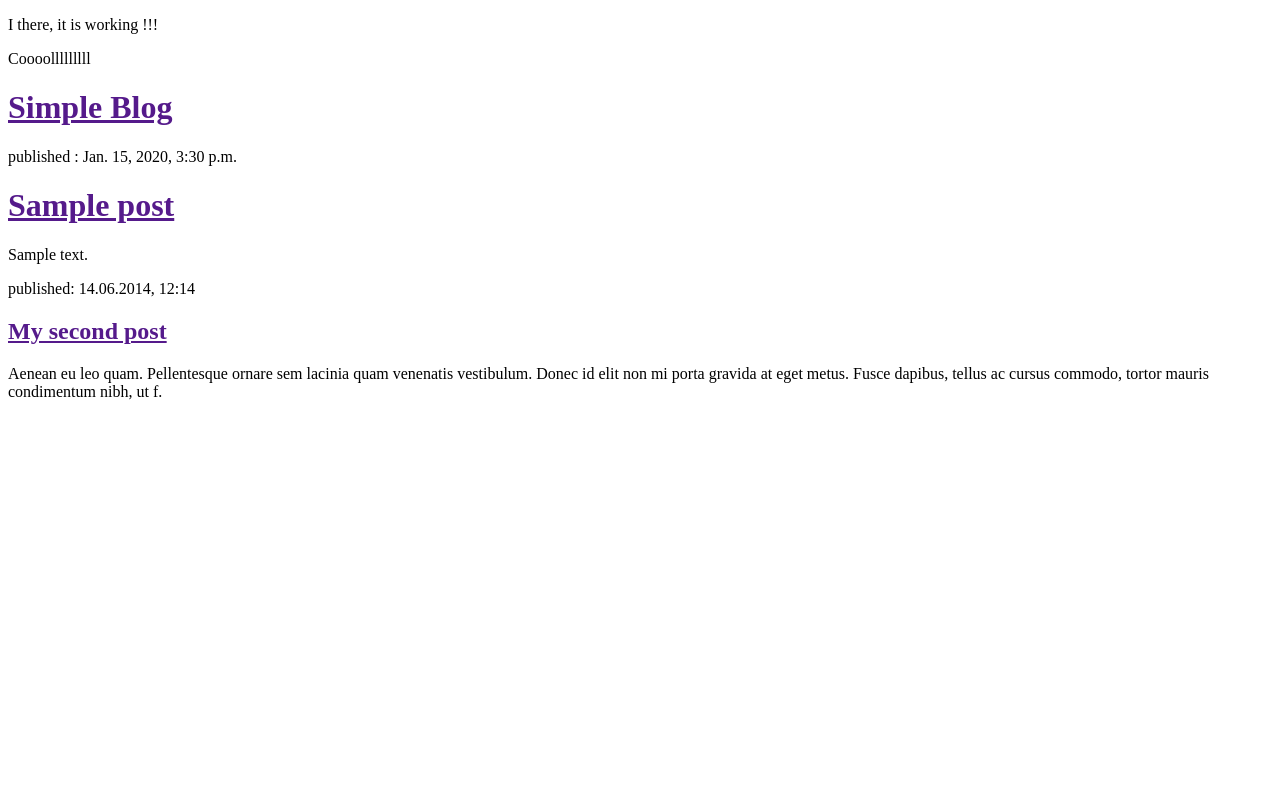
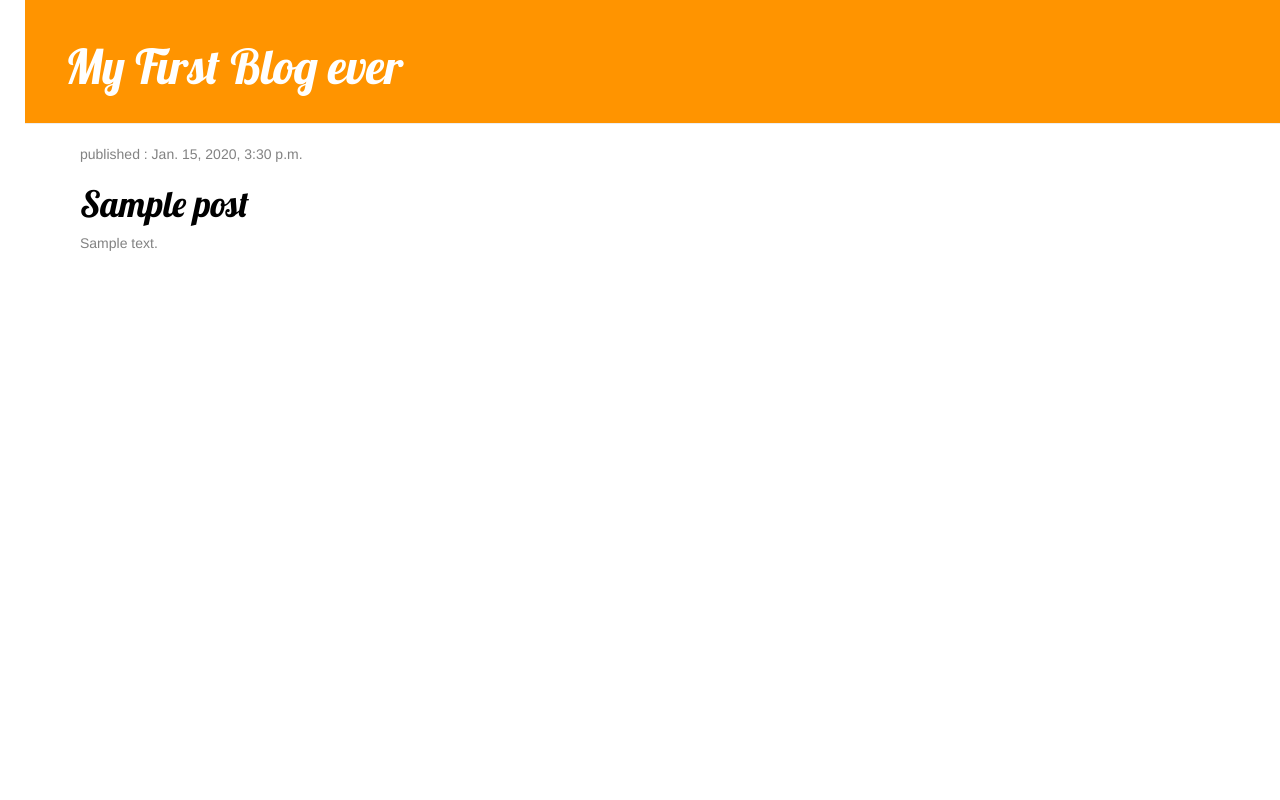
Before and after one commit to cicekapM/my-first-blog, a Django app: template blog/templates/blog/post_list.html in a window 1280 px wide. Run offline with Django 3.2, Linux system fonts and the light colour scheme; the template is opened without the code that fills it: values that come from a table or form of the project are taken from there, others are empty; tables that the repository leaves empty hold one stand-in row (values such as "Sample post"); some libraries are stand-ins or nearby versions.

Commit message:
Added view and template for detailed blog post as well as CSS for the site.

```diff
--- /dev/null
+++ b/blog/static/css/blog.css
@@ -0,0 +1,54 @@
+h1 a {
+  color : #FCA205 ;
+  font-family: 'Lobster';
+}
+
+body{
+  padding-left: 25px;
+}
+.page-header {
+    background-color: #ff9400;
+    margin-top: 0;
+    padding: 20px 20px 20px 40px;
+}
+
+.page-header h1, .page-header h1 a, .page-header h1 a:visited, .page-header h1 a:active {
+    color: #ffffff;
+    font-size: 36pt;
+    text-decoration: none;
+}
+
+.content {
+    margin-left: 40px;
+}
+
+h1, h2, h3, h4 {
+    font-family: 'Lobster', cursive;
+}
+
+.date {
+    color: #828282;
+}
+
+.save {
+    float: right;
+}
+
+.post-form textarea, .post-form input {
+    width: 100%;
+}
+
+.top-menu, .top-menu:hover, .top-menu:visited {
+    color: #ffffff;
+    float: right;
+    font-size: 26pt;
+    margin-right: 20px;
+}
+
+.post {
+    margin-bottom: 70px;
+}
+
+.post h1 a, .post h1 a:visited {
+    color: #000000;
+}
--- /dev/null
+++ b/blog/templates/blog/base.html
@@ -0,0 +1,23 @@
+{% load staticfiles %}
+<html>
+    <head>
+        <title>My First  blog</title>
+        <link rel="stylesheet" href="//maxcdn.bootstrapcdn.com/bootstrap/3.2.0/css/bootstrap.min.css">
+        <link rel="stylesheet" href="//maxcdn.bootstrapcdn.com/bootstrap/3.2.0/css/bootstrap-theme.min.css">
+        <link href='//fonts.googleapis.com/css?family=Lobster&subset=latin,latin-ext' rel='stylesheet' type='text/css'>
+        <link rel="stylesheet" href="{% static 'css/blog.css' %}">
+    </head>
+    <body>
+      <div class="page-header">
+          <h1><a href="/">My First Blog ever</a></h1>
+      </div>
+  <div class="content container">
+      <div class="row">
+          <div class="col-md-8">
+          {% block content %}
+          {% endblock %}
+          </div>
+      </div>
+  </div>
+    </body>
+</html>
--- a/blog/templates/blog/post_list.html
+++ b/blog/templates/blog/post_list.html
@@ -1,35 +1,18 @@
-<!DOCTYPE html>
-<html>
-  <head><title>Ola's blog</title></head>
-  <body>
-    <p>I there, it is working !!!</p>
-    <p>Coooolllllllll</p>
-    <div>
-        <h1><a href="">Simple Blog</a></h1>
-    </div>
 
+{% extends 'blog/base.html'  %}
+
+{% block content %}
     {% for post in posts %}
-    <div>
-      <p>published : {{post.published_date}}</p>
-      <h1><a href="">{{post.title}}</a></h1>
-      <p>{{post.text| linebreaksbr}}</p>
+    <div class="post">
+      <div class="date">
+          <p>published : {{post.published_date}}</p>
+          <h1><a href="{% url 'post_detail' pk=post.pk %}">{{post.title}}</a></h1>
+          <p>{{post.text| linebreaksbr}}</p>
 
-
+      </div>
 
 
     </div>
     {%  endfor %}
 
-        <div>
-            <p>published: 14.06.2014, 12:14</p>
-            <h2><a href="">My second post</a></h2>
-            <p>Aenean eu leo quam. Pellentesque ornare sem lacinia quam venenatis vestibulum.
-              Donec id elit non mi porta gravida at eget metus. Fusce dapibus, tellus ac cursus commodo,
-              tortor mauris condimentum nibh, ut f.</p>
-        </div>
-
-
-  </body>
-
-
-</html>
+  {% endblock content %}
--- a/blog/urls.py
+++ b/blog/urls.py
@@ -6,4 +6,5 @@ from . import views
 
 urlpatterns = [
                 url(r'^$',views.post_list, name="post_list"),
+                url(r'^post/(?P<pk>\d+)/$',views.post_detail,name="post_detail"),
 ]
```
Also changed, not shown: blog/templates/blog/post_detail.html (added, +13 -0 lines), blog/views.py (+6 -1 lines).
